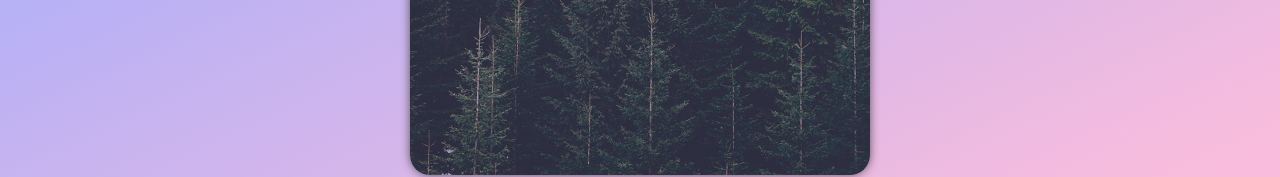
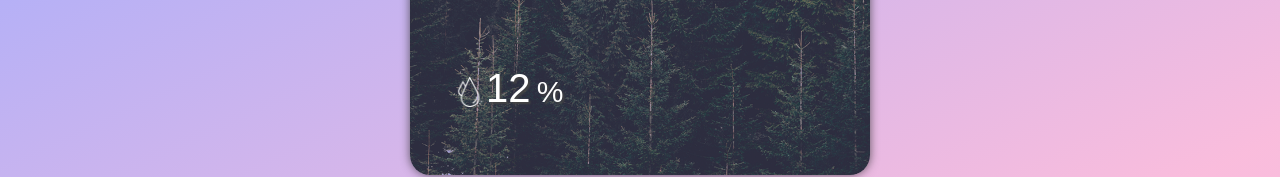
Before and after one commit to Nintiko/vue_weather, a Vue app: page / in a window 1280 px wide. Shown: the part 383-560 px from the top of the page. Built offline with nearby package versions, Linux system fonts and the light colour scheme.

Commit message:
Humidity

```diff
--- /dev/null
+++ b/src/components/FlexBreak.vue
@@ -0,0 +1,16 @@
+<template>
+  <div class="flex-break"></div>
+</template>
+
+<script>
+export default {
+  name: "FlexBreak",
+};
+</script>
+
+<style>
+.flex-break {
+  flex-basis: 100%;
+  height: 0;
+}
+</style>
--- /dev/null
+++ b/src/components/Humidity.vue
@@ -0,0 +1,36 @@
+<template>
+  <div class="humidity">
+    <img src="/img/humidity.png" /> 12 <small>%</small>
+  </div>
+</template>
+
+<script>
+export default {
+  name: "Humidity",
+};
+</script>
+
+<style>
+.humidity {
+  display: inline-block;
+  position: relative;
+  margin: 15px;
+  text-shadow: 2px 2px 2px #444;
+  font-family: "Arial", sans-serif;
+  font-size: 40px;
+  font-weight: 400;
+  color: #fff;
+  line-height: 0.9;
+}
+
+.humidity small {
+  font-size: 30px;
+  margin-left: -5px;
+}
+
+.humidity img {
+  width: 30px;
+  margin-right: -10px;
+  vertical-align: middle;
+}
+</style>
--- a/src/components/Сontainer.vue
+++ b/src/components/Сontainer.vue
@@ -1,15 +1,21 @@
 <template>
   <div class="informer-container">
-      <Temperature/>
+    <Temperature />
+    <FlexBreak />
+    <Humidity />
   </div>
 </template>
 
 <script>
 import Temperature from "./Temperature.vue";
+import FlexBreak from "./FlexBreak.vue";
+import Humidity from "./Humidity.vue";
 export default {
   name: "Container",
-  components:{
-      Temperature,
+  components: {
+    Temperature,
+    FlexBreak,
+    Humidity,
   },
 };
 </script>
```
